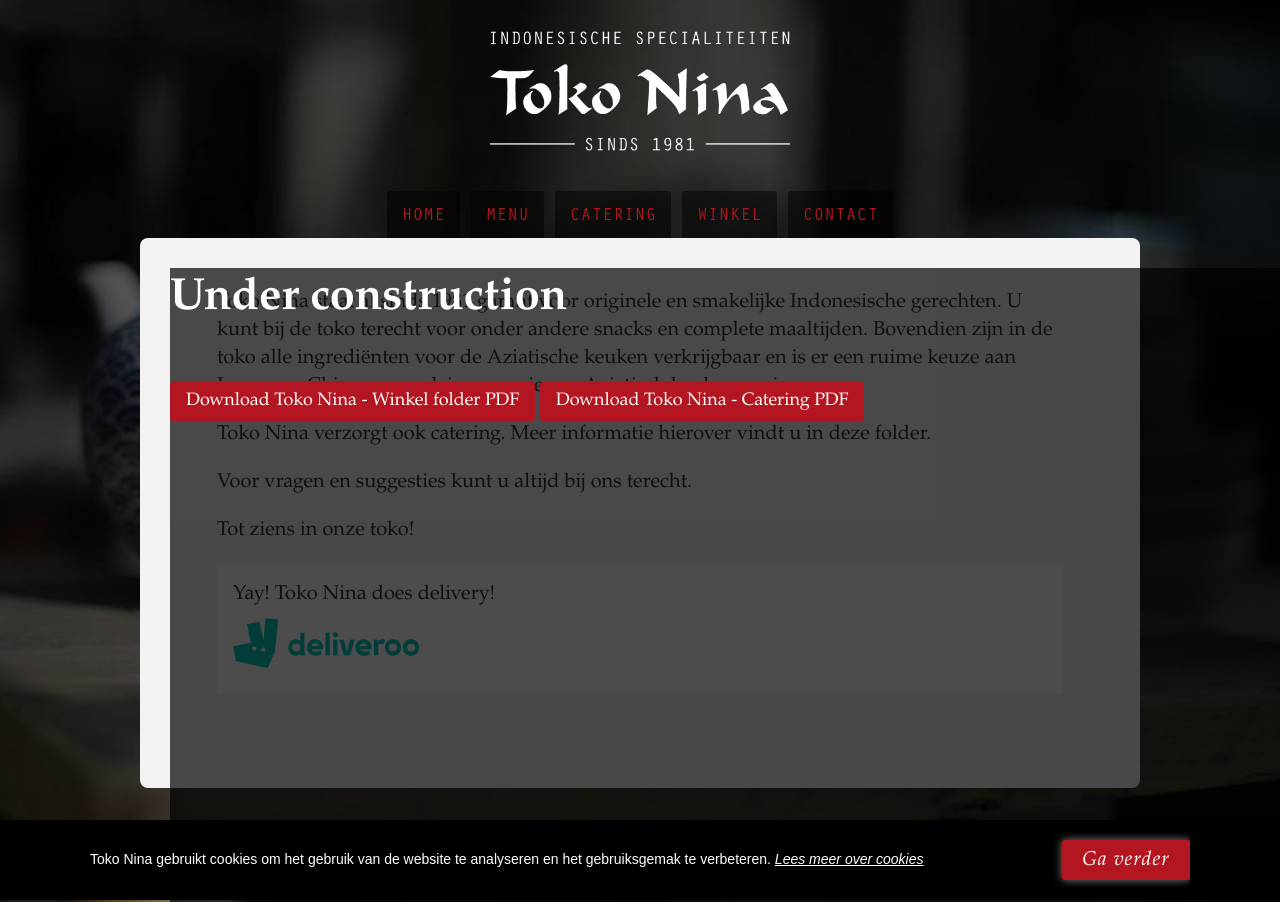
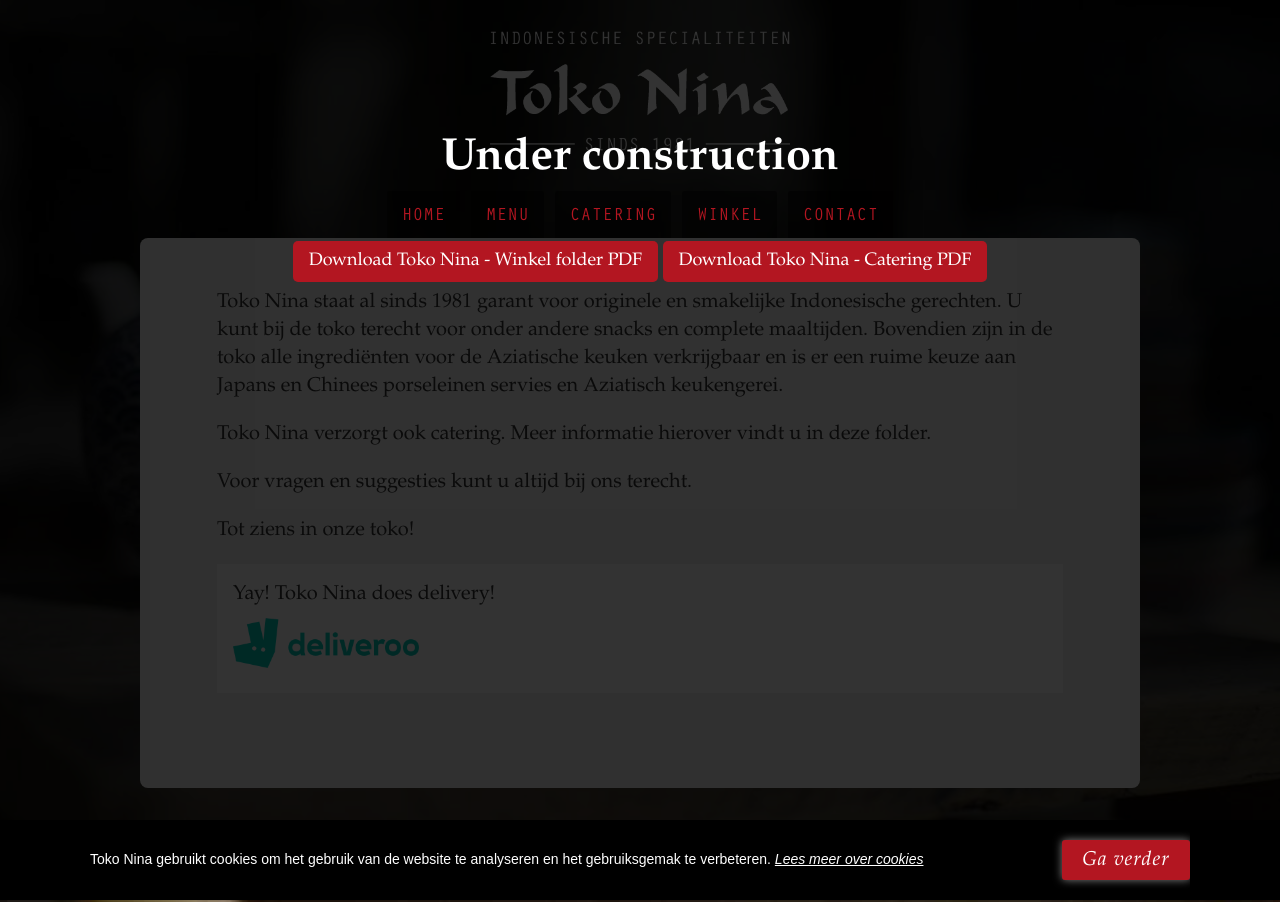
Before and after one commit to tokonina/tokonina.github.io, a Jekyll site: the page built from index.html, in a window 1280 px wide. Built offline with Jekyll 4.4.1, drawn with Linux system fonts in a browser that asks for light colours.

Commit message:
Update contrauction

```diff
--- a/index.html
+++ b/index.html
@@ -10,10 +10,14 @@
 >
   {% include header.html %}
   <article class="content-box">
-    <section style="width: 100%; height: 100%; position: fixed; z-index: 9999; background: rgba(0, 0, 0, 0.7); color: #FFF;">
-      <h2>Under construction</h2>
-      <a style="display: inline-block; padding: 8px 16px; background: #b31621; color: #fff" href="/img/foldertokonina2018.pdf" target="_blank" class="download">Download Toko Nina - Winkel folder PDF</a>
-      <a style="display: inline-block; padding: 8px 16px; background: #b31621; color: #fff" href="/img/foldertokoninacatering2018.pdf" target="_blank" class="download">Download Toko Nina - Catering PDF</a>
+    <section style="width: 100%; height: 100%; position: fixed; top: 0; left: 0; text-align: center; z-index: 9999; background: rgba(0, 0, 0, 0.8); color: #FFF;">
+      <div style="margin-top: 10%">
+        <h2>Under construction</h2>
+        <a style="display: inline-block; padding: 8px 16px; background: #b31621; color: #fff" href="/img/foldertokonina2018.pdf"
+          target="_blank" class="download">Download Toko Nina - Winkel folder PDF</a>
+        <a style="display: inline-block; padding: 8px 16px; background: #b31621; color: #fff" href="/img/foldertokoninacatering2018.pdf"
+          target="_blank" class="download">Download Toko Nina - Catering PDF</a>
+      </div>
     </section>
     <div class="textbox">
       <p>Toko Nina staat al sinds 1981 garant voor originele en smakelijke Indonesische gerechten. U kunt bij de toko terecht voor onder andere snacks en complete maaltijden. Bovendien zijn in de toko alle ingrediënten voor de Aziatische keuken verkrijgbaar en is er een ruime keuze aan Japans en Chinees porseleinen servies en Aziatisch keukengerei.
```
